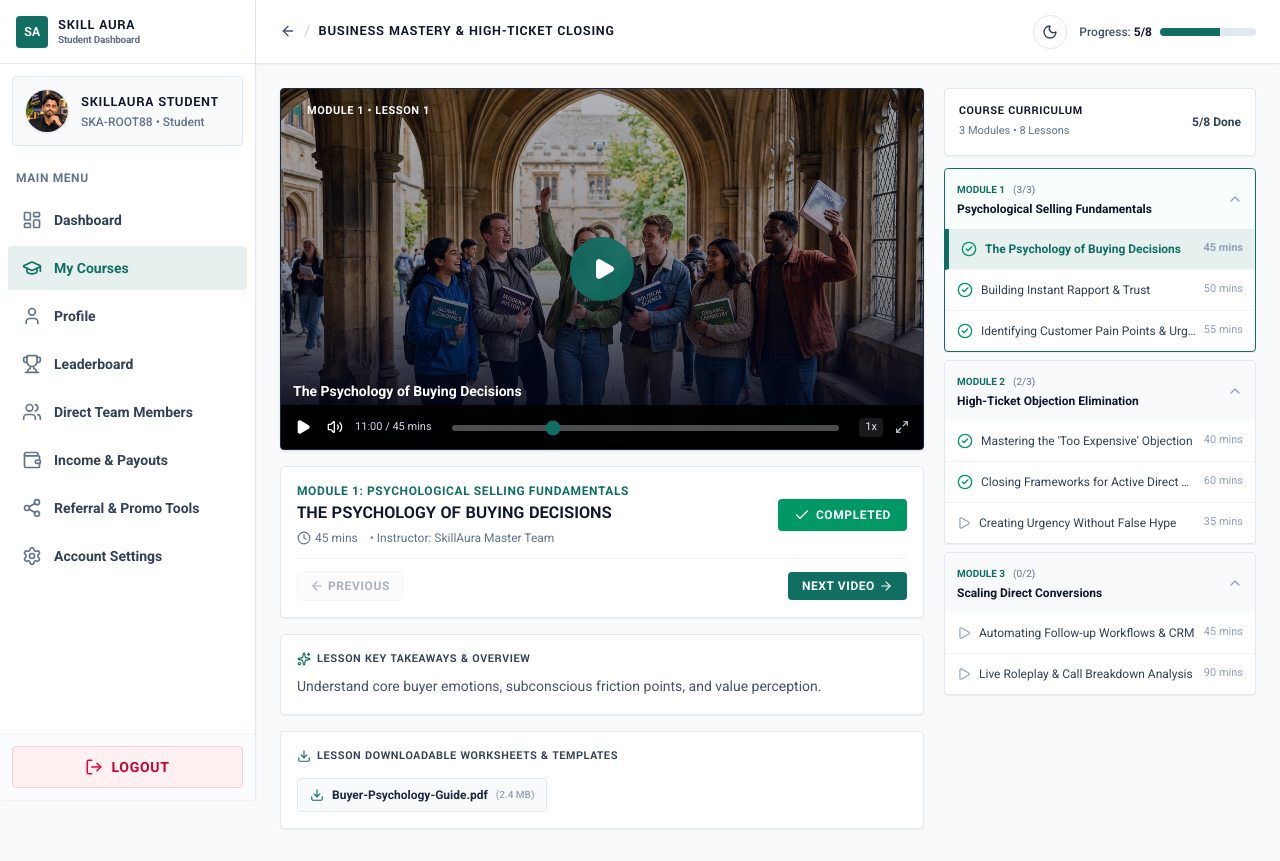
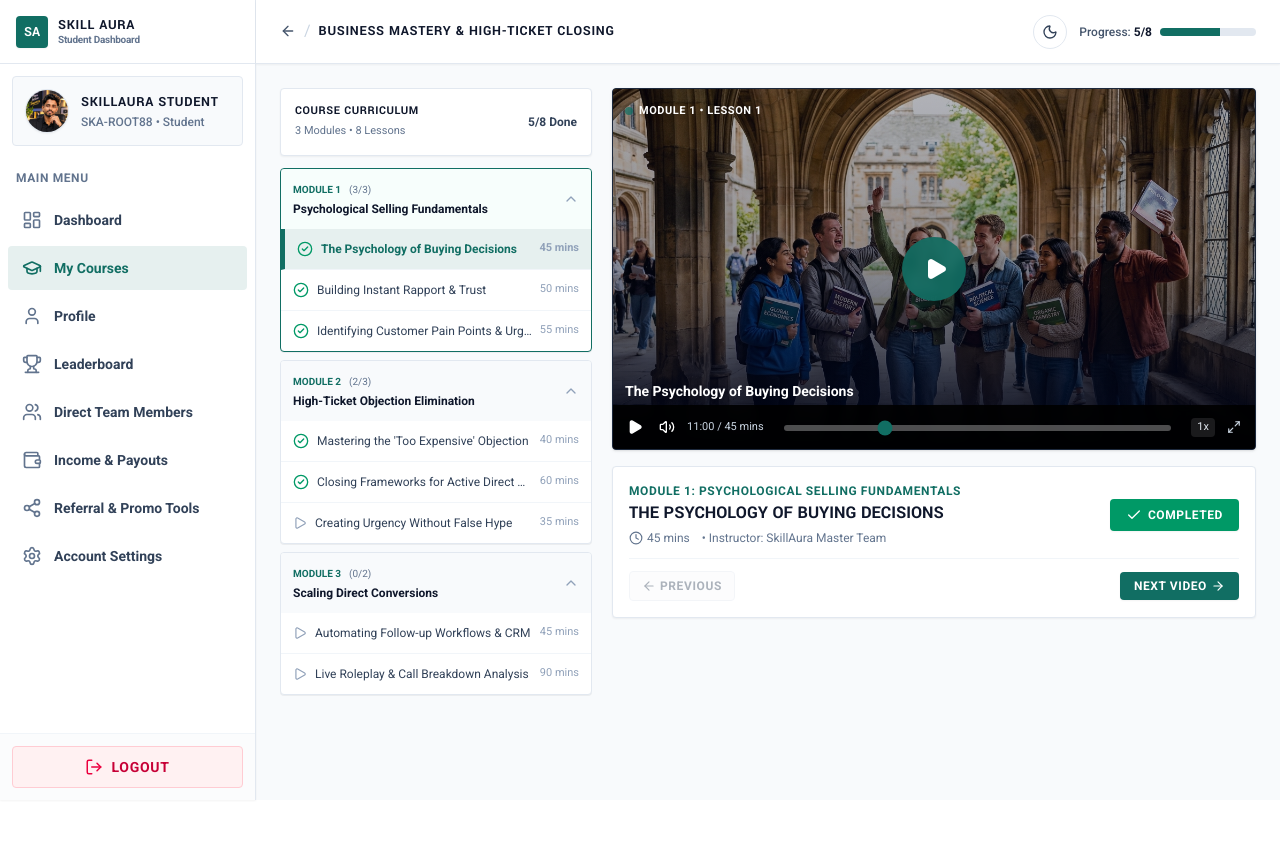
Before and after one commit to budhya2024/skillaura-academy, a Next.js app: page /admin/courses/1 in a window 1280 px wide. After the commit the page ends 800 px from the top, so only its background shows below. Built offline with nearby package versions, Linux system fonts and the light colour scheme.

Commit message:
feat: layout update - left curriculum playlist, right video player, remove takeaways and downloads

```diff
--- a/app/admin/courses/[id]/page.tsx
+++ b/app/admin/courses/[id]/page.tsx
@@ -8,7 +8,6 @@ import {
   Pause,
   Clock,
   CheckCircle2,
-  Download,
   ChevronDown,
   ChevronUp,
   ArrowRight,
@@ -26,7 +25,6 @@ import {
   Users,
   Wallet,
   CreditCard,
-  Sparkles,
 } from "lucide-react";
 import { ENROLLED_COURSES_DATA, EnrolledCourse } from "../../../../lib/coursesData";
 import AdminSidebar from "../../../../components/admin/AdminSidebar";
@@ -83,7 +81,6 @@ export default function CourseWatchPage({
   const [isMuted, setIsMuted] = useState<boolean>(false);
   const [videoProgress, setVideoProgress] = useState<number>(25);
   const [isMobileSidebarOpen, setIsMobileSidebarOpen] = useState<boolean>(false);
-  const [mobileActiveTab, setMobileActiveTab] = useState<"curriculum" | "summary" | "resources">("curriculum");
   const [expandedModules, setExpandedModules] = useState<{ [key: number]: boolean }>({
     0: true,
     1: true,
@@ -232,10 +229,22 @@ export default function CourseWatchPage({
 
         {/* Studio Content Area */}
         <main className="p-3 sm:p-5 lg:p-6 space-y-4 flex-1 pb-24 lg:pb-8">
-          {/* 2-Column Responsive Workspace: Video & Lesson (Left) + Module Playlist (Right) */}
+          {/* 2-Column Responsive Workspace: Left (Curriculum Playlist) + Right (Video & Lesson) */}
           <div className="grid grid-cols-1 lg:grid-cols-12 gap-4 sm:gap-5">
-            {/* Main Video & Lesson Details (8 Cols on Desktop) */}
-            <div className="lg:col-span-8 space-y-4">
+            {/* Left Column: Course Curriculum Playlist (4 Cols on Desktop, Order 2 on Mobile) */}
+            <div className="order-2 lg:order-1 lg:col-span-4 space-y-3">
+              <CurriculumPlaylist
+                course={course}
+                activeModuleIdx={safeModuleIdx}
+                activeLessonIdx={safeLessonIdx}
+                expandedModules={expandedModules}
+                toggleModuleAccordion={toggleModuleAccordion}
+                selectLesson={selectLesson}
+              />
+            </div>
+
+            {/* Right Column: Main Video Stream & Lesson Details (8 Cols on Desktop, Order 1 on Mobile) */}
+            <div className="order-1 lg:order-2 lg:col-span-8 space-y-4">
               {/* Interactive Video Player */}
               <div className="relative aspect-video w-full bg-slate-950 rounded-[4px] overflow-hidden border border-slate-800 shadow-sm select-none group">
                 <Image
@@ -247,7 +256,7 @@ export default function CourseWatchPage({
                 />
                 <div className="absolute inset-0 bg-gradient-to-t from-slate-950 via-slate-950/20 to-transparent"></div>
 
-                {/* Top Lesson Indicator: Clean Text Without Heavy Badges */}
+                {/* Top Lesson Indicator */}
                 <div className="absolute top-3 left-3 text-[11px] font-bold text-white drop-shadow-md uppercase tracking-wider flex items-center gap-1.5">
                   <span className="w-2 h-2 rounded-full bg-[#116E63] animate-pulse"></span>
                   <span>Module {safeModuleIdx + 1} • Lesson {safeLessonIdx + 1}</span>
@@ -412,105 +421,6 @@ export default function CourseWatchPage({
                   </button>
                 </div>
               </div>
-
-              {/* Mobile Tabs: Curriculum vs Summary vs Resources (< lg) */}
-              <div className="lg:hidden flex border-b border-slate-200 dark:border-slate-800 bg-white dark:bg-slate-900 rounded-[4px] overflow-hidden text-xs font-bold uppercase tracking-wider">
-                <button
-                  onClick={() => setMobileActiveTab("curriculum")}
-                  className={`flex-1 py-2.5 px-2 text-center transition-colors cursor-pointer border-b-2 flex items-center justify-center gap-1.5 ${
-                    mobileActiveTab === "curriculum"
-                      ? "border-[#116E63] text-[#116E63] dark:text-emerald-400 bg-[#116E63]/5"
-                      : "border-transparent text-slate-600 dark:text-slate-400 hover:text-slate-900 dark:hover:text-white"
-                  }`}
-                >
-                  <BookOpen className="w-3.5 h-3.5" />
-                  <span>Curriculum</span>
-                </button>
-                <button
-                  onClick={() => setMobileActiveTab("summary")}
-                  className={`flex-1 py-2.5 px-2 text-center transition-colors cursor-pointer border-b-2 flex items-center justify-center gap-1.5 ${
-                    mobileActiveTab === "summary"
-                      ? "border-[#116E63] text-[#116E63] dark:text-emerald-400 bg-[#116E63]/5"
-                      : "border-transparent text-slate-600 dark:text-slate-400 hover:text-slate-900 dark:hover:text-white"
-                  }`}
-                >
-                  <FileText className="w-3.5 h-3.5" />
-                  <span>Notes</span>
-                </button>
-                <button
-                  onClick={() => setMobileActiveTab("resources")}
-                  className={`flex-1 py-2.5 px-2 text-center transition-colors cursor-pointer border-b-2 flex items-center justify-center gap-1.5 ${
-                    mobileActiveTab === "resources"
-                      ? "border-[#116E63] text-[#116E63] dark:text-emerald-400 bg-[#116E63]/5"
-                      : "border-transparent text-slate-600 dark:text-slate-400 hover:text-slate-900 dark:hover:text-white"
-                  }`}
-                >
-                  <Download className="w-3.5 h-3.5" />
-                  <span>Resources ({currentLesson.resources?.length || 0})</span>
-                </button>
-              </div>
-
-              {/* Mobile Curriculum View (Rendered when on mobile and tab = curriculum) */}
-              <div className={`lg:hidden space-y-3 ${mobileActiveTab === "curriculum" ? "block" : "hidden"}`}>
-                <CurriculumPlaylist
-                  course={course}
-                  activeModuleIdx={safeModuleIdx}
-                  activeLessonIdx={safeLessonIdx}
-                  expandedModules={expandedModules}
-                  toggleModuleAccordion={toggleModuleAccordion}
-                  selectLesson={selectLesson}
-                />
-              </div>
-
-              {/* Lesson Summary & Overview */}
-              <div className={`space-y-4 ${mobileActiveTab === "summary" || mobileActiveTab === "resources" ? "block" : "hidden lg:block"}`}>
-                {currentLesson.description && (
-                  <div className="bg-white dark:bg-slate-900 border border-slate-200 dark:border-slate-800 p-4 rounded-[4px] shadow-xs space-y-2">
-                    <h3 className="text-xs font-bold uppercase tracking-wider text-slate-700 dark:text-slate-300 flex items-center gap-1.5">
-                      <Sparkles className="w-3.5 h-3.5 text-[#116E63] dark:text-emerald-400" />
-                      <span>Lesson Key Takeaways &amp; Overview</span>
-                    </h3>
-                    <p className="text-xs sm:text-sm text-slate-600 dark:text-slate-300 leading-relaxed">
-                      {currentLesson.description}
-                    </p>
-                  </div>
-                )}
-
-                {/* Downloadable Resources */}
-                {currentLesson.resources && currentLesson.resources.length > 0 && (
-                  <div className="bg-white dark:bg-slate-900 border border-slate-200 dark:border-slate-800 p-4 rounded-[4px] shadow-xs space-y-2.5">
-                    <h4 className="text-xs font-bold uppercase tracking-wider text-slate-700 dark:text-slate-300 flex items-center gap-1.5">
-                      <Download className="w-3.5 h-3.5 text-[#116E63] dark:text-emerald-400" />
-                      <span>Lesson Downloadable Worksheets &amp; Templates</span>
-                    </h4>
-                    <div className="flex flex-wrap gap-2 pt-1">
-                      {currentLesson.resources.map((res, rIdx) => (
-                        <button
-                          key={rIdx}
-                          onClick={() => alert(`Starting download for: ${res.name}`)}
-                          className="px-3 py-2 bg-slate-50 dark:bg-slate-800 hover:bg-slate-100 dark:hover:bg-slate-700 border border-slate-200 dark:border-slate-700 rounded-[4px] text-xs text-slate-800 dark:text-slate-200 flex items-center gap-2 cursor-pointer font-medium transition-colors"
-                        >
-                          <Download className="w-3.5 h-3.5 text-[#116E63] dark:text-emerald-400 shrink-0" />
-                          <span className="font-semibold">{res.name}</span>
-                          <span className="text-[10px] text-slate-400 dark:text-slate-500 font-mono">({res.size})</span>
-                        </button>
-                      ))}
-                    </div>
-                  </div>
-                )}
-              </div>
-            </div>
-
-            {/* Desktop Module Playlist (4 Cols on Desktop >= lg) */}
-            <div className="hidden lg:block lg:col-span-4 space-y-3">
-              <CurriculumPlaylist
-                course={course}
-                activeModuleIdx={safeModuleIdx}
-                activeLessonIdx={safeLessonIdx}
-                expandedModules={expandedModules}
-                toggleModuleAccordion={toggleModuleAccordion}
-                selectLesson={selectLesson}
-              />
             </div>
           </div>
         </main>
```
